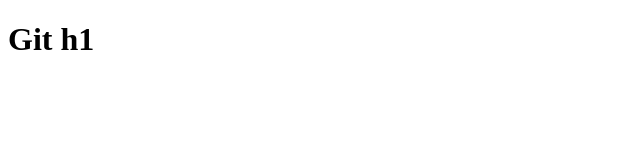
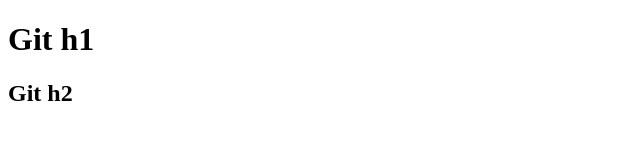
Before and after one commit to nazarov06/git-commit, a plain HTML site: page index.htm in a window 1280 px wide. Shown: the whole page, without its empty margins (0-640 px from the left). Drawn offline with Linux system fonts and the light colour scheme.

Commit message:
add h2 tag

```diff
--- a/index.htm
+++ b/index.htm
@@ -8,5 +8,6 @@
 </head>
 <body>
     <h1>Git h1</h1>
+    <h2>Git h2</h2>
 </body>
 </html>
```
